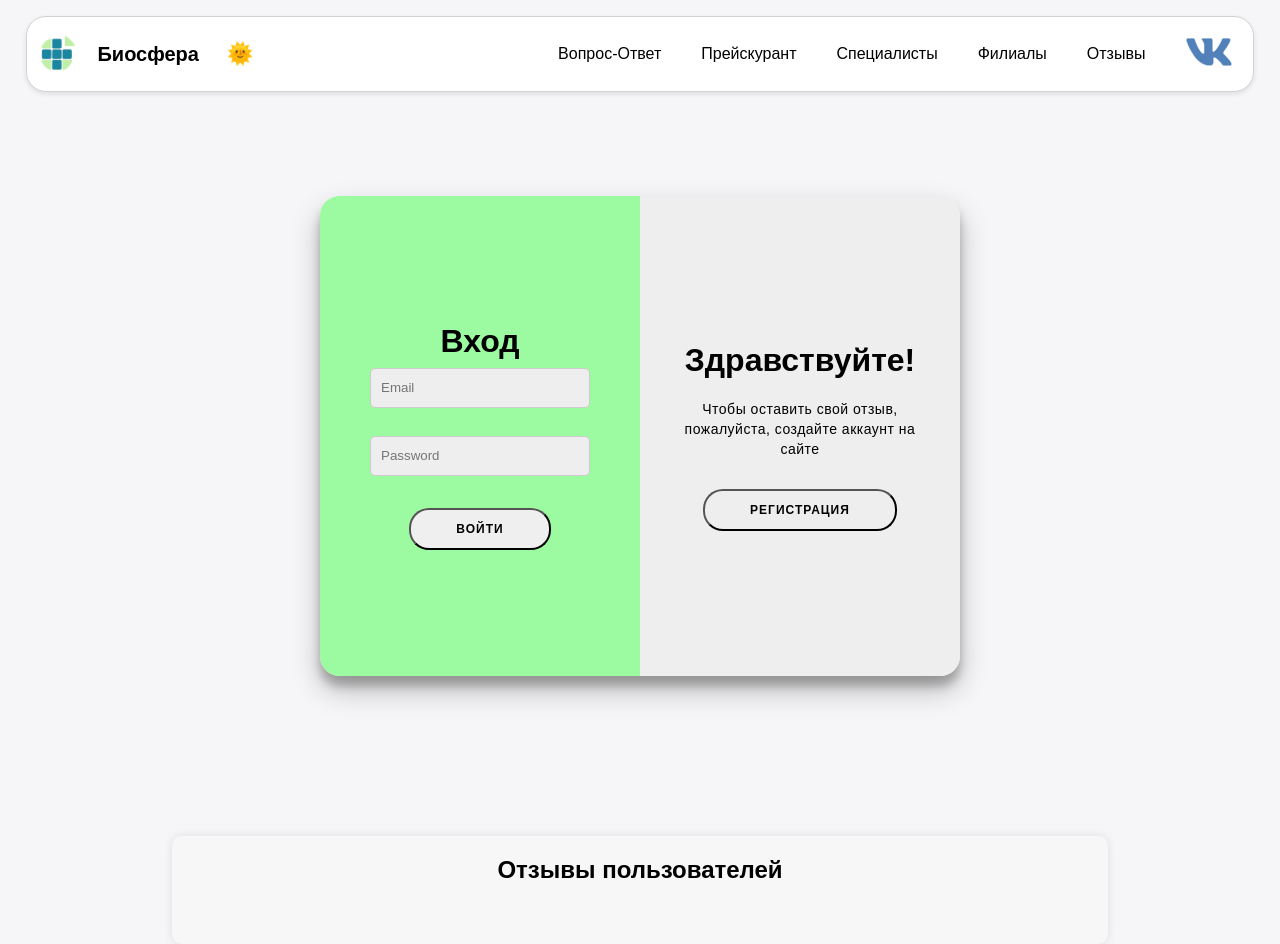
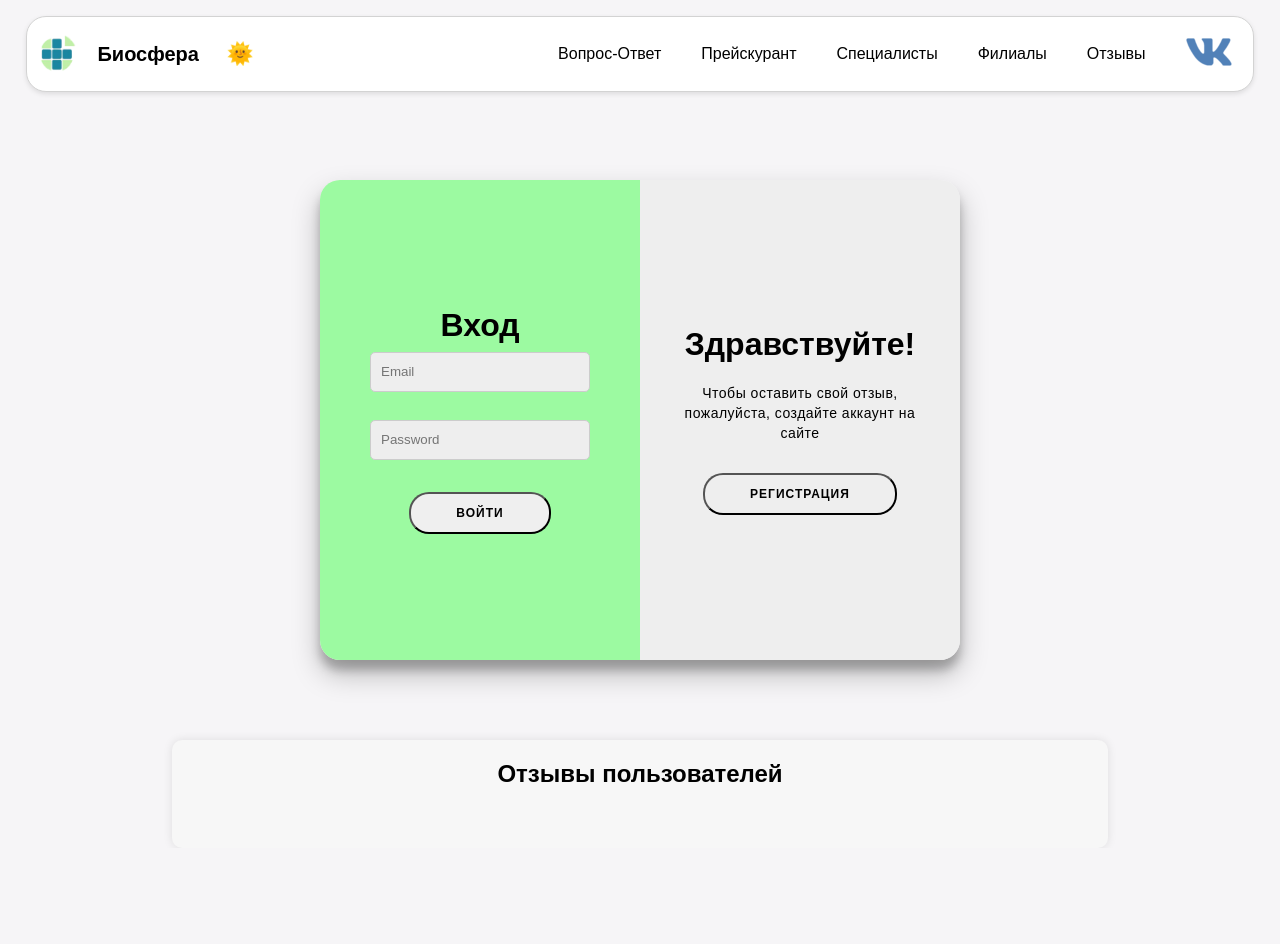
Before and after one commit to Vp-140708/Biosphere, a PHP site: the page made by Отзывы1.html in a window 1280 px wide. After the commit the page ends 782 px from the top, so only its background shows below. Run offline with PHP 8.4, Linux system fonts and the light colour scheme.

Commit message:
almost last changes

```diff
--- a/CSS/style_reviews.css
+++ b/CSS/style_reviews.css
@@ -284,7 +284,7 @@
 	overflow: hidden;
 	width: 768px;
 	height: 480px;
-  margin-top: 35em;
+  margin-top: 25em;
 }
 
 .form-container {
@@ -524,7 +524,7 @@
 	  width: 50vw;
 	  min-height: 60vh;
 	  margin: 0 auto;
-	  margin-top: 25em;
+	  margin-top: 10em;
 	  padding: 1em;
 	}
 	#login3 {
@@ -580,3 +580,9 @@
     display: block;
     margin: 0 auto;
 }
+
+
+.main-container{
+    width: 100vw;
+    height: 100vh;
+}
--- a/Отзывы1.html
+++ b/Отзывы1.html
@@ -38,6 +38,7 @@
             <a href="https://vk.com/biosre"><img src="assets/images/media_social_vk_vkontakte_icon_124252 (lit).png" alt="ВК"></a>
         </div>
     </header>
+<div class="main-container">
 <div class="container" id="container">
 	<div class="form-container sign-up-container" id="register">
 		<form action="#" class="form-sign-up">
@@ -106,7 +107,7 @@
 
 
 </div>
-<button id="logout-btn" style="display: none;">Выход</button>
+<button id="logout-btn" style="display: none; margin-top: 10em;">Выход</button>
 <!-- Форма для отправки отзыва -->
 <div class="write-review-section" style="display: none;" id="write-review-section">
     <h2>Оставьте свой отзыв</h2>
@@ -124,12 +125,12 @@
 </div>
 
 <!-- Панель для отображения отзывов -->
-<section class="reviews-section" style="margin-top: 10em;">
+<section class="reviews-section" style="margin-top: 5em;">
     <h2>Отзывы пользователей</h2>
     <button id="delete-all-reviews" style="display: none;">Удалить все отзывы</button>
     <div id="reviewsContainer" class="reviews-container"></div> <!-- Контейнер для отзывов -->
 </section>
-
+</div>
 
     <script src="JS/script_reviews.js"></script>
     <script src="JS/script1.js"></script>
--- a/Филиалы1.html
+++ b/Филиалы1.html
@@ -39,7 +39,7 @@
             <a href="https://vk.com/biosre"><img src="assets/images/media_social_vk_vkontakte_icon_124252 (lit).png" alt="ВК"></a>
         </div>
     </header>
-    <div class="branch" style="margin-top: 5em;">
+    <div class="branch" style="margin-top: 7em;">
         <div class="branch-info">
             <big><p><strong>Адресс:</strong> Россия, г. Киров, ул. Солнечная 19Б</p>
             <p><strong>Номер телефона:</strong> 44-97-97</p>
```
Also changed, not shown: JS/script_reviews.js (line endings or trailing spaces).
